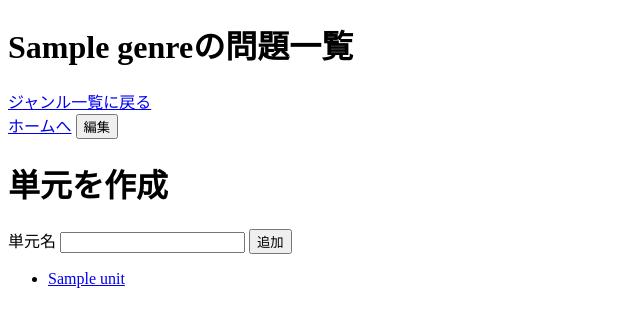
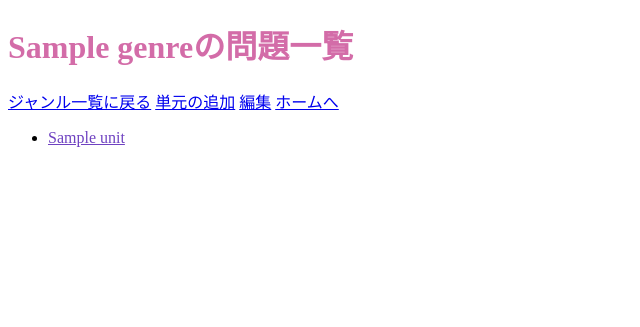
Before and after one commit to taipiwiq/beta, a Python web app: template beta/admin_app/templates/unit.html in a window 1280 px wide. Shown: the top 327 px of the page, without its empty margins (0-640 px from the left). Run offline with Jinja, Linux system fonts and the light colour scheme; the template is opened without the code that fills it: most values are stand-ins (such as "Sample title", 1, 10 or a date in 2020).

Commit message:
Update unit.html

```diff
--- a/beta/admin_app/templates/unit.html
+++ b/beta/admin_app/templates/unit.html
@@ -1,24 +1,25 @@
 {% extends "base.html" %}
 {% block content %}
 
-    <h1>{{ genre.name }}の問題一覧</h1><a href="{{ url_for('admin.genre_list') }}"><div>ジャンル一覧に戻る</div></a>
-    <a href="{{ url_for('admin.home') }}">ホームへ</a>
-    <a href="{{ url_for('admin.unit_edit', genre_id=genre.id) }}">
-        <button type="button">編集</button>
-    </a>
+<div class="container py-4" style="max-width: 800px;">
+  <h1 class="mb-4" style="color: #D36CA8;">{{ genre.name }}の問題一覧</h1>
 
-<form method="POST">
-    <h1>単元を作成</h1>
-    <label for="name">単元名</label>
-    <input type="text" name="name" required>
-    <input type="submit" value="追加">
-</form>
+  <div class="mb-3 d-flex flex-wrap gap-2">
+    <a href="{{ url_for('admin.genre_list') }}" class="btn btn-outline-primary rounded-pill px-3">ジャンル一覧に戻る</a>
+    <a href="/unit_create" class="btn btn-success rounded-pill px-3">単元の追加</a>
+    <a href="{{ url_for('admin.unit_edit', genre_id=genre.id) }}" class="btn btn-warning rounded-pill px-3 text-white">編集</a>
+    <a href="{{ url_for('admin.home') }}" class="btn btn-outline-secondary rounded-pill px-3">ホームへ</a>
+  </div>
 
-<ul>
+  <ul class="d-grid gap-3">
     {% for unit in units %}
-        <li>
-            <a href="{{ url_for('admin.unit_home', unit_id=unit.id, genre_id=genre.id) }}">{{ unit.name }}</a>
-        </li>
+      <li class="btn btn-outline-pink shadow-sm fs-5 rounded-pill py-2">
+        <a href="{{ url_for('admin.unit_home', unit_id=unit.id, genre_id=genre.id) }}" class="text-decoration-none" style="color:#6f42c1;">
+          {{ unit.name }}
+        </a>
+      </li>
     {% endfor %}
-</ul>
+  </ul>
+</div>
+
 {% endblock %}
```
